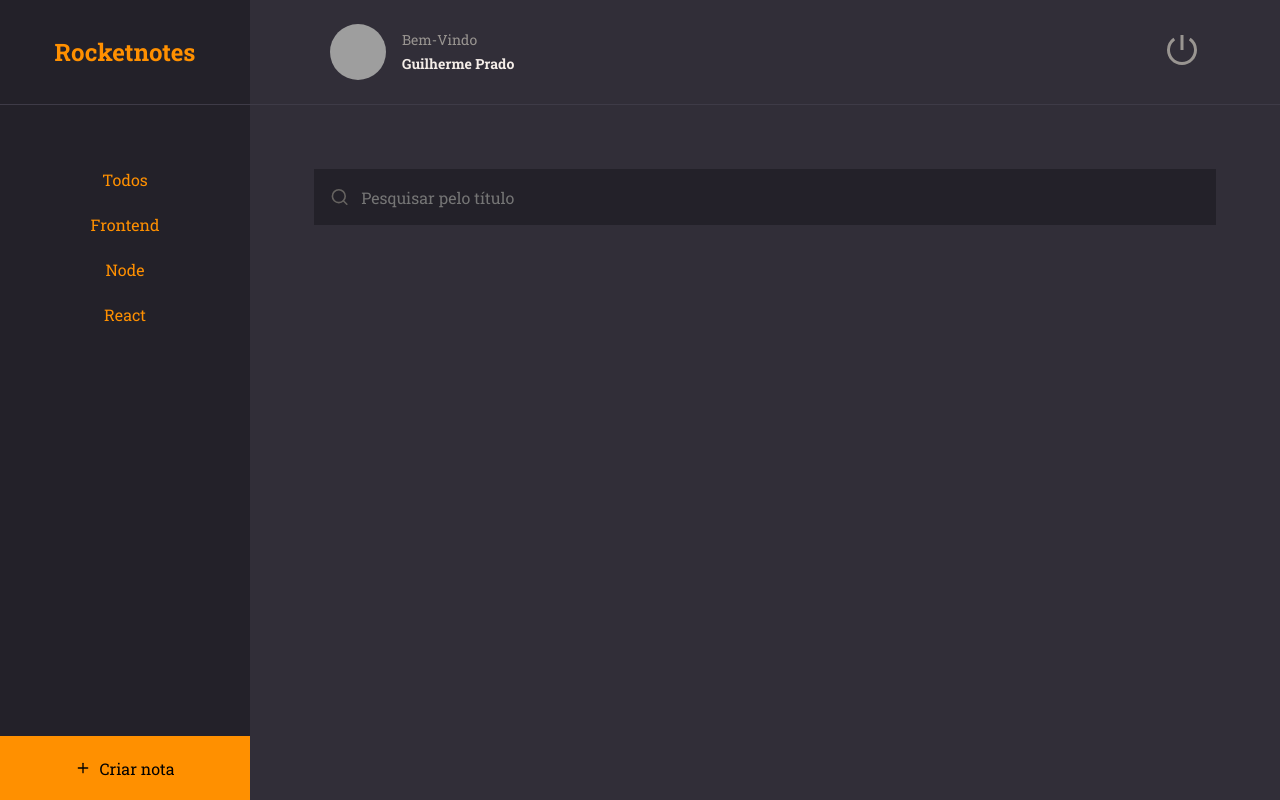
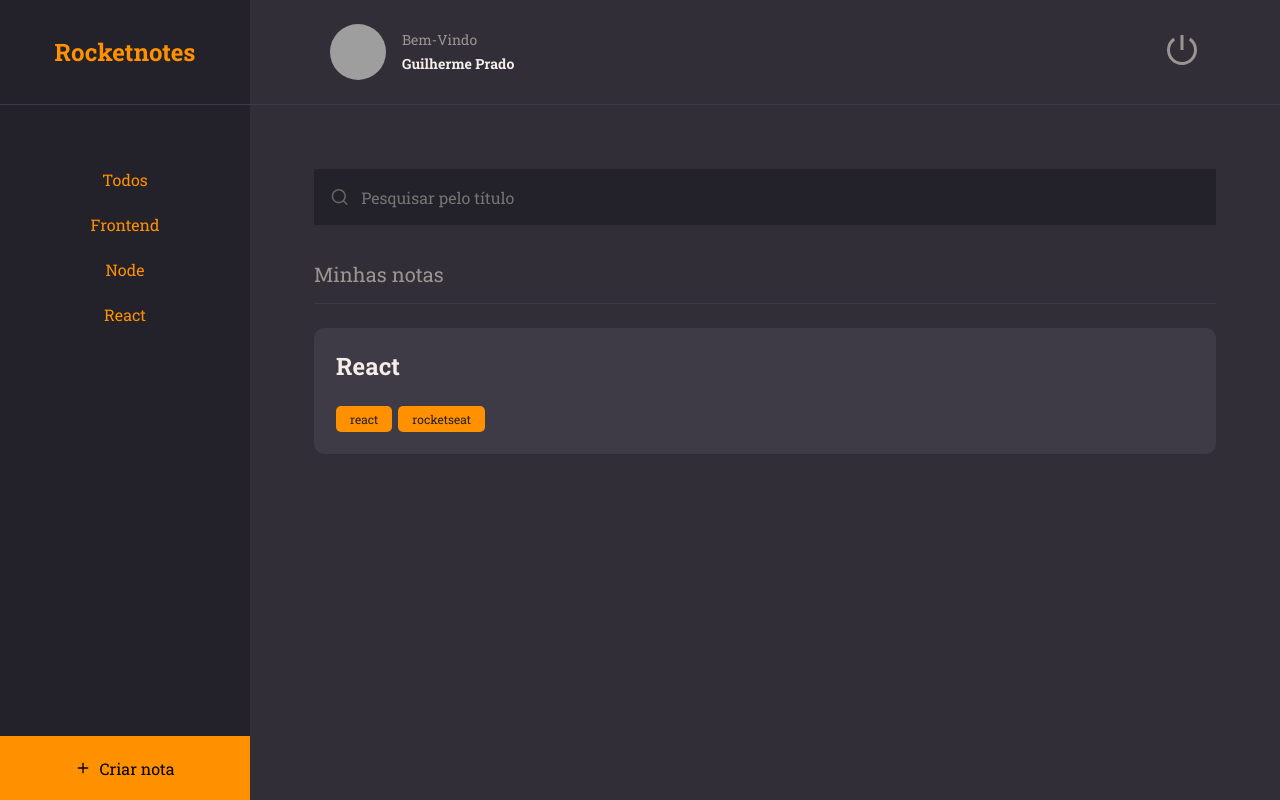
Before and after one commit to guipradocardoso/Rocket-Notes, a React (Vite) app: page / in a window 1280 px wide. Built offline with nearby package versions, Linux system fonts and the light colour scheme; grey boxes are pictures that could not be loaded.

Commit message:
add component Note

```diff
--- /dev/null
+++ b/src/components/Note/index.jsx
@@ -0,0 +1,20 @@
+import { Container } from './styles';
+import { Tag } from '../Tag'
+
+export function Note({ data, ...rest }) {
+   return (
+      <Container>
+         <h1>{data.title}</h1>
+
+         {
+            data.tags &&
+            <footer>
+               {
+                  data.tags.map(tag => <Tag title={tag.name} key={tag.id} />)
+               }
+            </footer>
+         }
+
+      </Container>
+   )
+}
--- /dev/null
+++ b/src/components/Note/styles.js
@@ -0,0 +1,26 @@
+import styled from "styled-components";
+
+export const Container = styled.button`
+   width: 100%;
+   background-color: ${({ theme }) => theme.COLORS.BACKGROUND_700};
+
+   border: none;
+   border-radius: 10px;
+
+   padding: 22px;
+   margin-bottom: 16px;
+
+   > h1{
+      flex: 1;
+      text-align: left;
+      font-weight: 700;
+      font-size: 24px;
+      color: ${({ theme }) => theme.COLORS.WHITE};
+   }
+
+   > footer{
+      width: 100%;
+      display: flex;
+      margin-top: 24px;
+   }
+`
--- a/src/components/Tag/index.jsx
+++ b/src/components/Tag/index.jsx
@@ -1,8 +1,8 @@
 import { Container } from './styles';
 
-export function Tag({ title }) {
+export function Tag({ title, ...rest }) {
    return (
-      <Container>
+      <Container {...rest}>
          {title}
       </Container>
    )
--- a/src/pages/Home/index.jsx
+++ b/src/pages/Home/index.jsx
@@ -1,9 +1,11 @@
 import { FiPlus, FiSearch } from 'react-icons/fi';
 import { Container, Brand, Menu, Search, Content, NewNote } from './styles';
 
+import { Input } from '../../components/Input';
 import { Header } from '../../components/Header';
+import { Section } from '../../components/Section';
 import { ButtonText } from '../../components/ButtonText';
-import { Input } from '../../components/Input';
+import { Note } from '../../components/Note';
 
 export function Home() {
    return (
@@ -28,6 +30,16 @@
          </Search>
 
          <Content>
+            <Section title="Minhas notas">
+               <Note data={{
+                  title: 'React',
+                  tags: [
+                     { id: '1', name: 'react' },
+                     { id: '2', name: 'rocketseat' }
+                  ]
+               }}></Note>
+
+            </Section>
 
          </Content>
 
--- a/src/pages/Home/styles.js
+++ b/src/pages/Home/styles.js
@@ -61,7 +61,9 @@
 `
 export const Content = styled.div`
    grid-area: content;
+   padding: 0 64px;
 
+   overflow-y: auto;
 
 `
 export const NewNote= styled.button`
```
